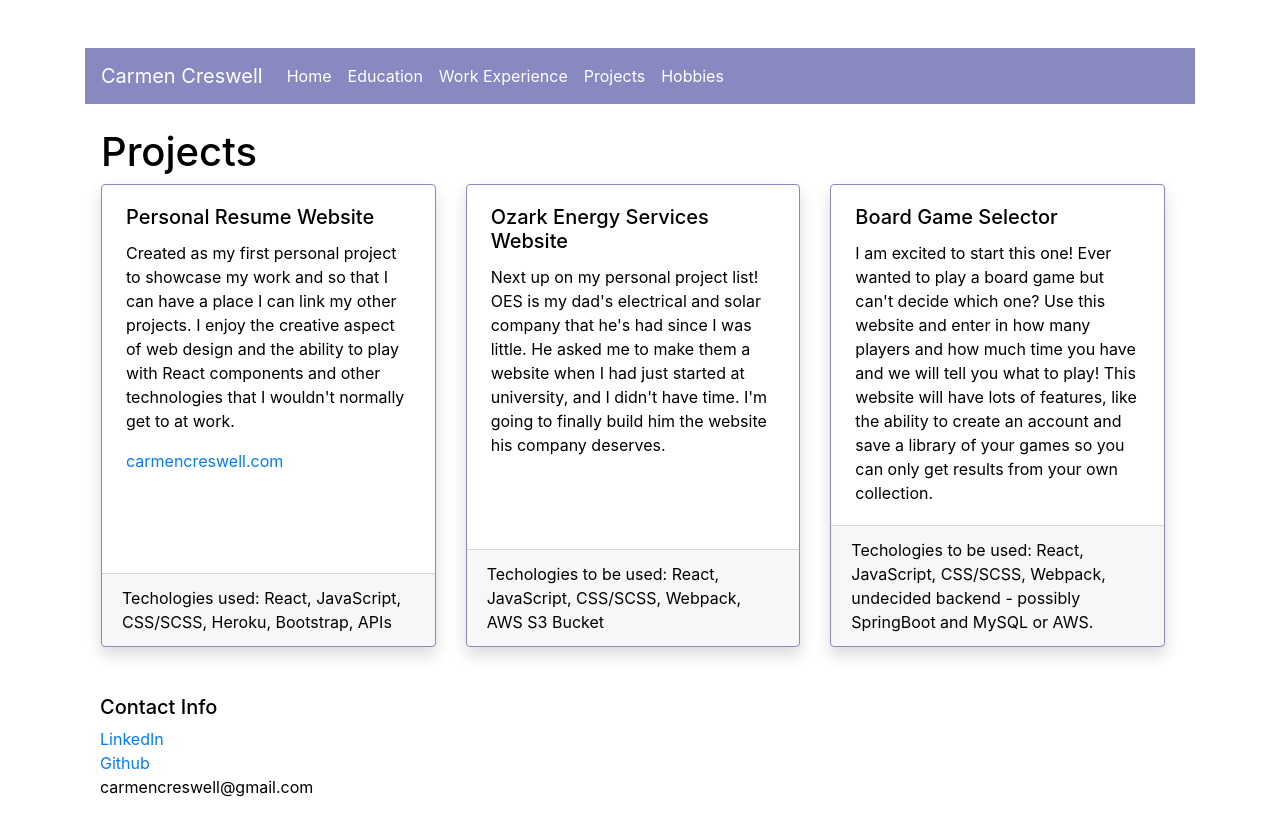
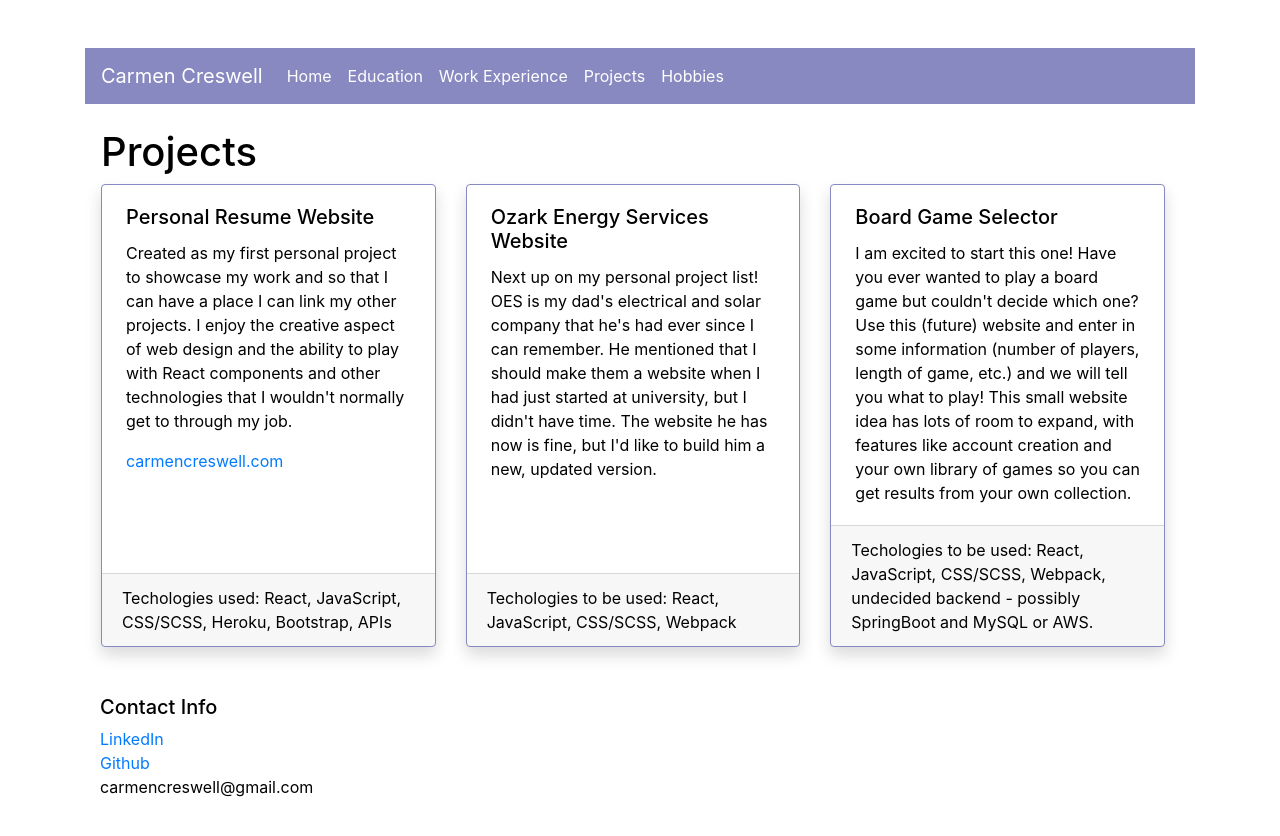
Before and after one commit to ccreswell97/CarmenCreswellWebsite, a React (Create React App) app: page /projects in a window 1280 px wide. Shown: the top 836 px of the page. Built offline with nearby package versions, Linux system fonts and the light colour scheme.

Commit message:
update wording of text

```diff
--- a/src/pages/Home.jsx
+++ b/src/pages/Home.jsx
@@ -9,7 +9,7 @@ export function Home() {
                     <Col m={6}>
                         <h1>Hi! I'm Carmen</h1>
                         <p className="pb-4">
-                            I'm an experienced software engineer with degrees in Computer Science, Cybersecurity, and Web Design. I have experience working with both front and backend systems, architeching apps from the ground up, and working on a distributed team with members in many different times zones. I made this website from scratch so I can have examples of my work and have an easy place to link my projects. It also serves as an easy-to-read resume.
+                            I'm an experienced software engineer with a Bachelor's degree in Computer Science, with minors in Cybersecurity and Web Design. I have experience working with both front and backend systems, architeching apps from the ground up, and working on a distributed team with members in many different times zones. I made this website from scratch so I can have examples of my work and have an easy place to link my projects. It also serves as an easy-to-read resume.
                         </p>
                         <div className="pb-5">
                         <Card bg={'secondary'} className="shadow">
@@ -27,7 +27,7 @@ export function Home() {
                                         <li>Webpack</li>
                                         <li>Yarn</li>
                                         <li>Npm</li>
-                                        <li>HTML/CSS/SCSS/SASS</li>
+                                        <li>CSS/SCSS</li>
                                         <li>Groovy</li>
                                         <li>Heroku</li>
                                         <li>Bootstrap</li>
--- a/src/pages/Projects.jsx
+++ b/src/pages/Projects.jsx
@@ -11,7 +11,7 @@ export function Projects() {
                         <Card.Body className="pl-4">
                             <Card.Title className="">Personal Resume Website</Card.Title>
                             <Card.Text>
-                                Created as my first personal project to showcase my work and so that I can have a place I can link my other projects. I enjoy the creative aspect of web design and the ability to play with React components and other technologies that I wouldn't normally get to at work.
+                                Created as my first personal project to showcase my work and so that I can have a place I can link my other projects. I enjoy the creative aspect of web design and the ability to play with React components and other technologies that I wouldn't normally get to through my job.
                             </Card.Text>
                             <Card.Link target="_blank" rel="noreferrer" href="https://carmencreswell.com">
                                 carmencreswell.com
@@ -26,11 +26,11 @@ export function Projects() {
                         <Card.Body className="pl-4">
                             <Card.Title className="">Ozark Energy Services Website</Card.Title>
                             <Card.Text>
-                                Next up on my personal project list! OES is my dad's electrical and solar company that he's had since I was little. He asked me to make them a website when I had just started at university, and I didn't have time. I'm going to finally build him the website his company deserves.
+                                Next up on my personal project list! OES is my dad's electrical and solar company that he's had ever since I can remember. He mentioned that I should make them a website when I had just started at university, but I didn't have time. The website he has now is fine, but I'd like to build him a new, updated version.
                             </Card.Text>
                         </Card.Body>
                         <Card.Footer>
-                            Techologies to be used: React, JavaScript, CSS/SCSS, Webpack, AWS S3 Bucket
+                            Techologies to be used: React, JavaScript, CSS/SCSS, Webpack
                         </Card.Footer>
                     </Card>
 
@@ -38,7 +38,7 @@ export function Projects() {
                         <Card.Body className="pl-4">
                             <Card.Title className="">Board Game Selector</Card.Title>
                             <Card.Text>
-                                I am excited to start this one! Ever wanted to play a board game but can't decide which one? Use this website and enter in how many players and how much time you have and we will tell you what to play! This website will have lots of features, like the ability to create an account and save a library of your games so you can only get results from your own collection.
+                                I am excited to start this one! Have you ever wanted to play a board game but couldn't decide which one? Use this (future) website and enter in some information (number of players, length of game, etc.) and we will tell you what to play! This small website idea has lots of room to expand, with features like account creation and your own library of games so you can get results from your own collection.
                             </Card.Text>
                         </Card.Body>
                         <Card.Footer>
```
